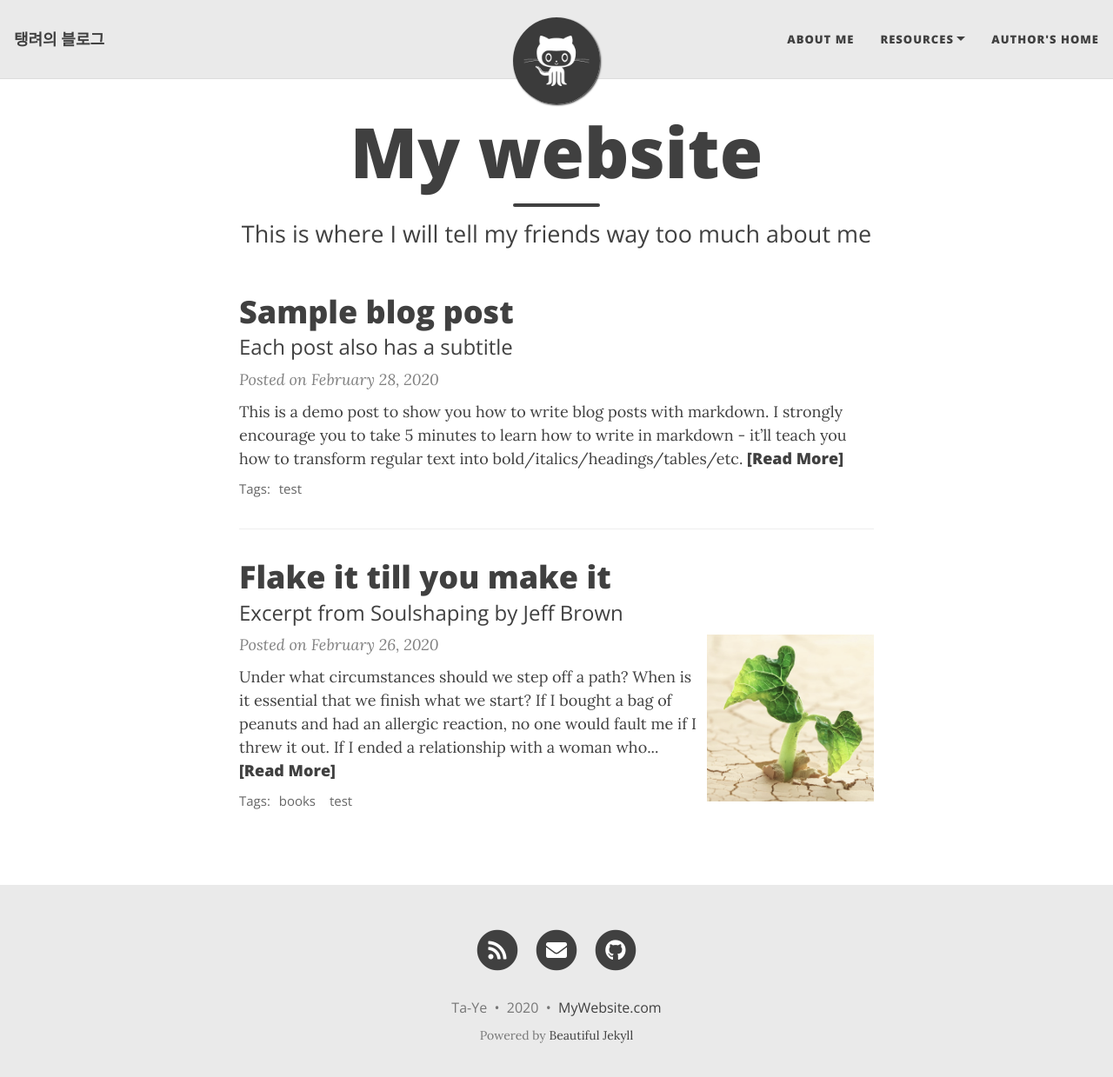
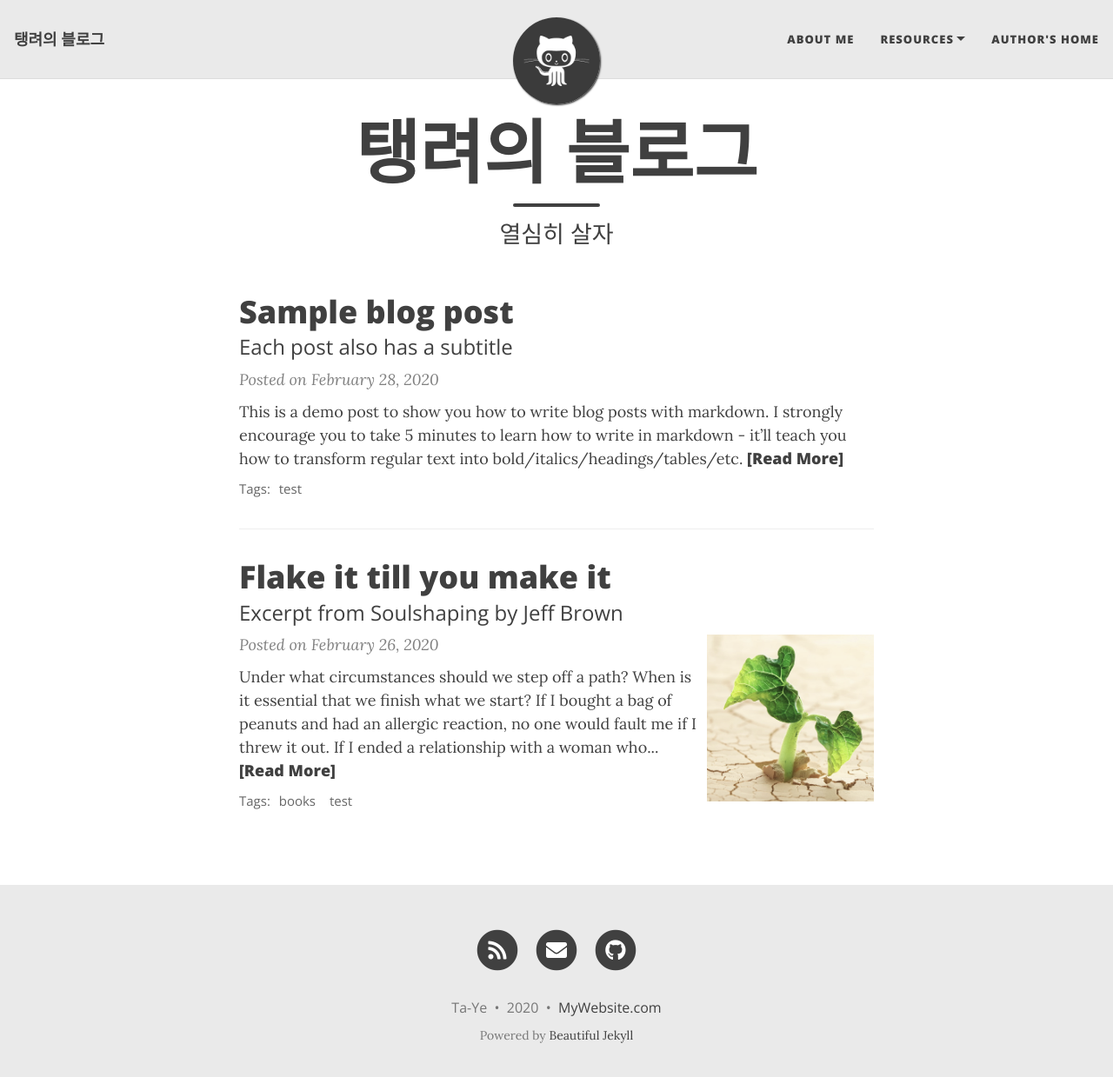
Before and after one commit to Ta-Ye/Ta-Ye.github.io, a Jekyll site: the page built from index.html, in a window 1280 px wide and 1252 px high. Shown: the top 1239 px of the window at 87% size. Built offline with Jekyll 4.4.1, drawn with Linux system fonts in a browser that asks for light colours; nearby versions of some CDN libraries; the list of posts is cut into pages by our own code.

Commit message:
Update index.html

```diff
--- a/index.html
+++ b/index.html
@@ -1,5 +1,5 @@
 ---
 layout: home
-title: My website
-subtitle: This is where I will tell my friends way too much about me
+title: 탱려의 블로그
+subtitle: 열심히 살자
 ---
```
